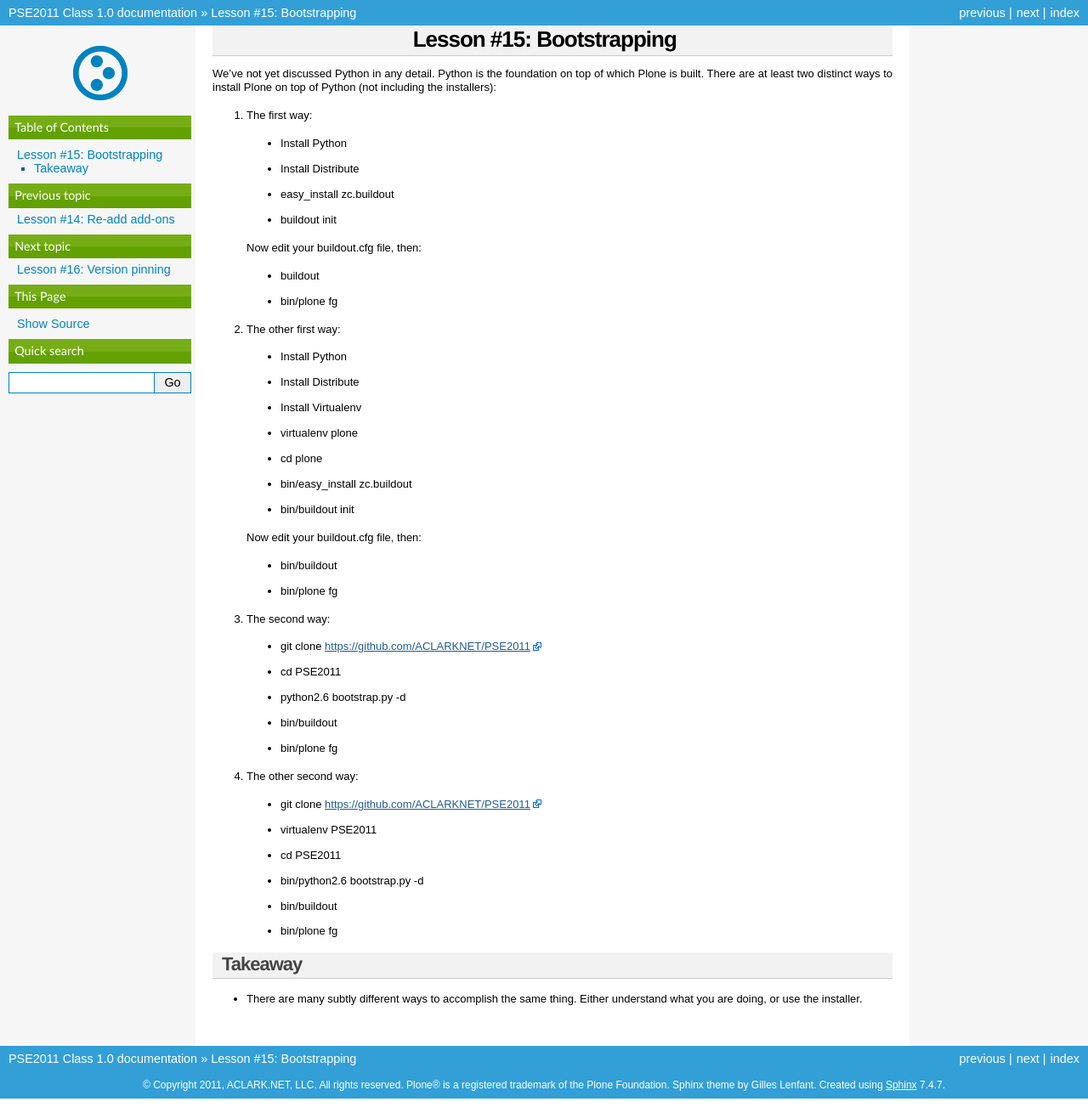
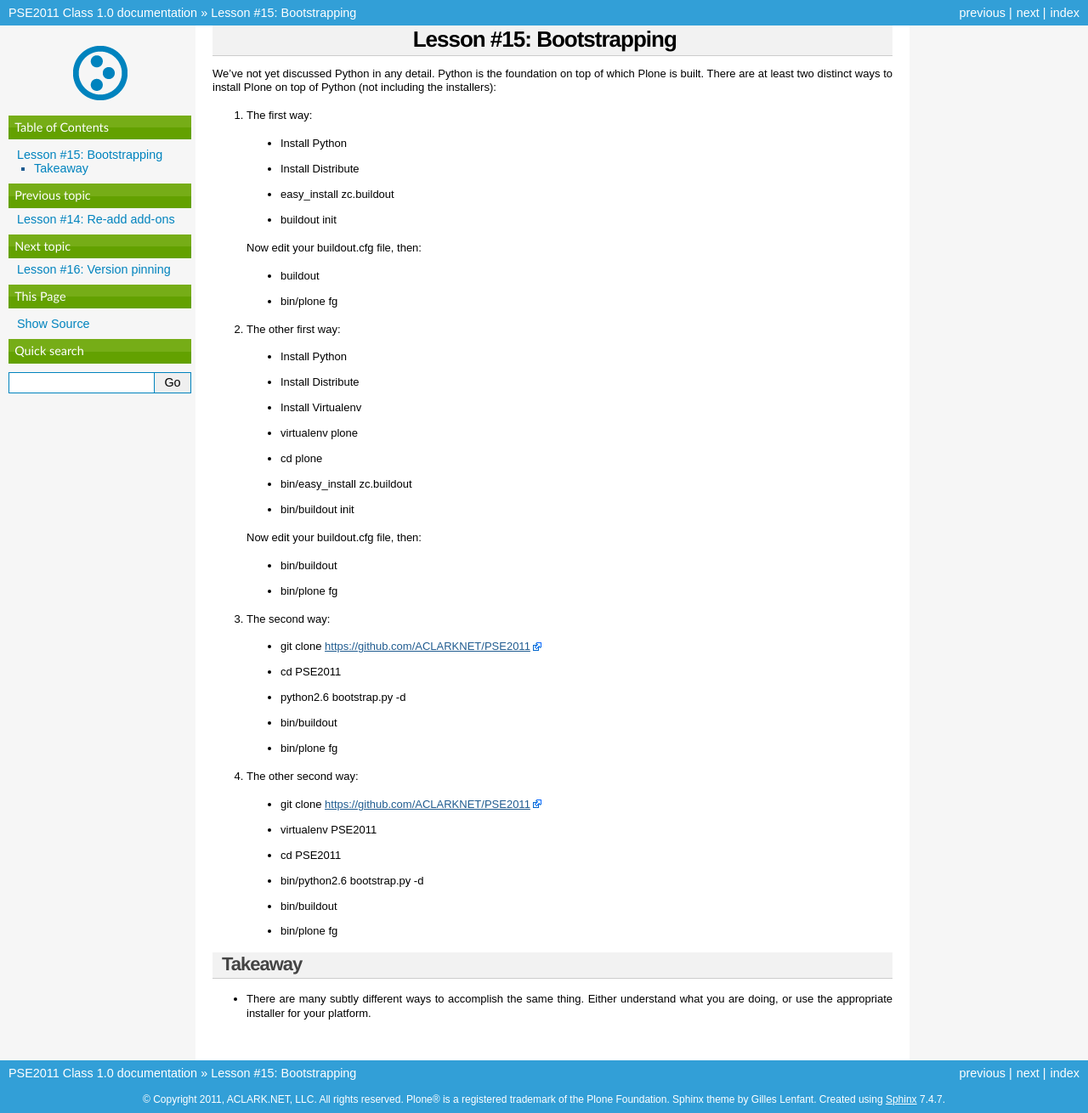
Before and after one commit to aclark4life/PSE2011, a Sphinx documentation site: the page built from docs/15.rst, in a window 1280 px wide. Shown: the whole page at 85% size. Built offline with Sphinx 7.4.7, drawn with Linux system fonts in a browser that asks for light colours.

Commit message:
Update docs

```diff
--- a/docs/15.rst
+++ b/docs/15.rst
@@ -51,4 +51,4 @@
 Takeaway
 --------
 
-* There are many subtly different ways to accomplish the same thing. Either understand what you are doing, or use the installer.
+* There are many subtly different ways to accomplish the same thing. Either understand what you are doing, or use the appropriate installer for your platform.
```
